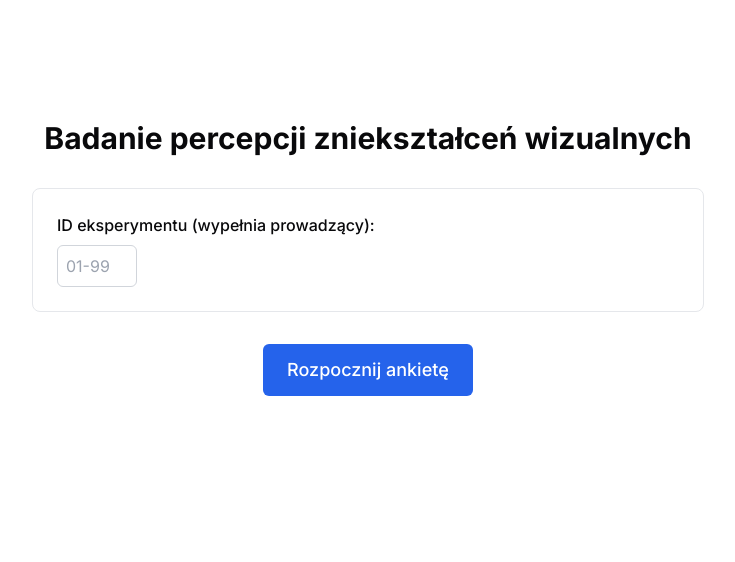
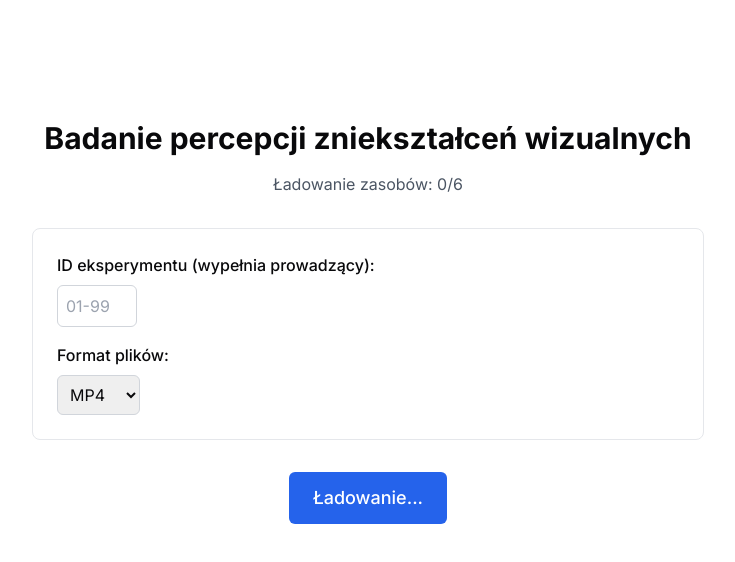
Before and after one commit to m3h0w/webapp-mds, a Next.js app: page /survey in a window 1280 px wide. Shown: the top 562 px of the page, without its empty margins (272-1007 px from the left). Built offline with nearby package versions, Linux system fonts and the light colour scheme.

Commit message:
Add format selection

```diff
--- a/src/app/survey/components/ComparisonQuestion.tsx
+++ b/src/app/survey/components/ComparisonQuestion.tsx
@@ -35,6 +35,31 @@ const ComparisonQuestion = ({
       setIsTouched(true);
       onTouch(name);
     }
+  };
+
+  const renderMedia = (src: string, alt: string) => {
+    const isVideo = src.toLowerCase().endsWith('.mp4');
+
+    return isVideo ? (
+      <video
+        autoPlay
+        loop
+        muted
+        playsInline
+        className="absolute inset-0 size-full rounded-lg object-cover"
+      >
+        <source src={src} type="video/mp4" />
+      </video>
+    ) : (
+      <Image
+        src={src}
+        alt={alt}
+        fill
+        className="rounded-lg object-cover"
+        loading={'lazy'}
+        unoptimized={true}
+      />
+    );
   };
 
   return (
@@ -133,14 +158,7 @@ const ComparisonQuestion = ({
               key={`left-${index}`}
               className={`relative aspect-video ${leftMedia.length === 1 ? 'col-span-2 size-full' : ''}`}
             >
-              <Image
-                src={src}
-                alt={`Left comparison ${index + 1}`}
-                fill
-                className="rounded-lg object-cover"
-                loading={'lazy'}
-                unoptimized={true}
-              />
+              {renderMedia(src, `Left comparison ${index + 1}`)}
             </div>
           ))}
         </div>
@@ -154,12 +172,7 @@ const ComparisonQuestion = ({
               key={`right-${index}`}
               className={`relative aspect-video ${rightMedia.length === 1 ? 'col-span-2 size-full' : ''}`}
             >
-              <Image
-                src={src}
-                alt={`Right comparison ${index + 1}`}
-                fill
-                className="rounded-lg object-cover"
-              />
+              {renderMedia(src, `Right comparison ${index + 1}`)}
             </div>
           ))}
         </div>
--- a/src/app/survey/page.tsx
+++ b/src/app/survey/page.tsx
@@ -99,6 +99,7 @@ const QUESTIONS_3 = [
 
 const SurveyPage = () => {
   const [currentPage, setCurrentPage] = useState(0);
+  const [format, setFormat] = useState('mp4');
   const {
     register,
     handleSubmit,
@@ -126,14 +127,22 @@ const SurveyPage = () => {
         ),
       ];
 
-      // replace urls with local urls if localhost
+      // replace urls with local urls if localhost and update format
       if (process.env.NODE_ENV === 'development') {
         shuffledQuestions.forEach((q) => {
           q.media = q.media.map((m) =>
-            m.replace(
-              'https://storage.googleapis.com/dd-vr-gifs/gifs/',
-              'http://localhost:3000/dd/'
-            )
+            m
+              .replace(
+                'https://storage.googleapis.com/dd-vr-gifs/gifs/',
+                `/dd/`
+              )
+              .replace(/\.(gif|mp4|webp)$/, `.${format}`)
+          );
+        });
+      } else {
+        shuffledQuestions.forEach((q) => {
+          q.media = q.media.map((m) =>
+            m.replace(/\.(gif|mp4|webp)$/, `.${format}`)
           );
         });
       }
@@ -148,7 +157,7 @@ const SurveyPage = () => {
       randomizedQuestions2: createNumberedQuestions(QUESTIONS_2),
       randomizedQuestions3: createNumberedQuestions(QUESTIONS_3),
     };
-  }, []);
+  }, [format]);
 
   const onSubmit = (data: FieldValues) => {
     // console.log('Survey results:', data);
@@ -194,6 +203,8 @@ const SurveyPage = () => {
                 setCurrentPage(1);
                 scrollToTop();
               }}
+              format={format}
+              setFormat={setFormat}
             />
           ) : currentPage === 1 ? (
             <Page1
@@ -205,6 +216,7 @@ const SurveyPage = () => {
                 setCurrentPage(2);
                 scrollToTop();
               }}
+              format={format}
             />
           ) : currentPage === 2 ? (
             <Page2
--- a/src/app/survey/steps/0.tsx
+++ b/src/app/survey/steps/0.tsx
@@ -1,4 +1,5 @@
-import { useEffect, useState } from 'react';
+import { env } from 'process';
+import { useEffect, useState, useMemo } from 'react';
 import {
   FieldErrors,
   FieldValues,
@@ -13,16 +14,11 @@ interface Page0Props {
   trigger: UseFormTrigger<FieldValues>;
   onNext: () => void;
   getValues: UseFormGetValues<FieldValues>;
+  format: string;
+  setFormat: (format: string) => void;
 }
 
-const Page0 = ({
-  register,
-  errors,
-  trigger,
-  onNext,
-  getValues,
-}: Page0Props) => {
-  let assetsToPreload = [
+const assetsToPreload = [
   'https://storage.googleapis.com/dd-vr-gifs/gifs/High_strong.gif',
   'https://storage.googleapis.com/dd-vr-gifs/gifs/High_weak.gif',
   'https://storage.googleapis.com/dd-vr-gifs/gifs/Mid_strong.gif',
@@ -31,27 +27,57 @@ const Page0 = ({
   'https://storage.googleapis.com/dd-vr-gifs/gifs/Low_weak.gif',
 ];
 
+const Page0 = ({
+  register,
+  errors,
+  trigger,
+  onNext,
+  getValues,
+  format,
+  setFormat,
+}: Page0Props) => {
+  const [loadedCount, setLoadedCount] = useState(0);
+
+  const formattedAssets = useMemo(() => {
+    let assets = assetsToPreload.map((asset) =>
+      asset.replace('.gif', `.${format}`)
+    );
+
     if (process.env.NODE_ENV === 'development') {
-    assetsToPreload = assetsToPreload.map((asset) =>
-      asset.replace(
-        'https://storage.googleapis.com/dd-vr-gifs/gifs/',
-        'http://localhost:3000/dd/'
-      )
+      assets = assets.map((asset) =>
+        asset.replace('https://storage.googleapis.com/dd-vr-gifs/gifs/', `/dd/`)
       );
     }
+    return assets;
+  }, [format]);
 
-  const [loadedCount, setLoadedCount] = useState(0);
-  const totalAssets = assetsToPreload.length;
+  const totalAssets = formattedAssets.length;
 
   useEffect(() => {
-    assetsToPreload.forEach((asset) => {
+    setLoadedCount(0); // Reset counter when format changes
+
+    formattedAssets.forEach((asset) => {
+      if (format === 'mp4') {
+        const video = document.createElement('video');
+        video.preload = 'auto';
+        video.onloadeddata = () => {
+          setLoadedCount((prev) => prev + 1);
+        };
+        video.onerror = (e) => {
+          console.error('Error loading video:', asset, e);
+        };
+        console.log('preloading', asset);
+        video.src = asset;
+      } else {
         const img = new Image();
         img.onload = () => {
           setLoadedCount((prev) => prev + 1);
         };
+        console.log('preloading', asset);
         img.src = asset;
+      }
     });
-  }, []);
+  }, [format, formattedAssets]);
 
   const handleNext = async () => {
     const isValid = await trigger('experiment_id');
@@ -96,6 +122,21 @@ const Page0 = ({
             {errors.experiment_id.message as string}
           </p>
         )}
+
+        <div className="mt-4">
+          <label htmlFor="format" className="mb-2 block font-medium">
+            Format plików:
+          </label>
+          <select
+            value={format}
+            onChange={(e) => setFormat(e.target.value)}
+            className="rounded-md border border-gray-300 p-2"
+          >
+            <option value="mp4">MP4</option>
+            <option value="gif">GIF</option>
+            <option value="webp">WebP</option>
+          </select>
+        </div>
       </div>
 
       <div className="mt-8 flex justify-center">
--- a/src/app/survey/steps/1.tsx
+++ b/src/app/survey/steps/1.tsx
@@ -8,7 +8,6 @@ import {
 import { useMemo, useState } from 'react';
 
 import ComparisonQuestion from '../components/ComparisonQuestion';
-import { index } from 'd3';
 
 interface Page1Props {
   register: UseFormRegister<FieldValues>;
@@ -16,6 +15,7 @@ interface Page1Props {
   trigger: UseFormTrigger<FieldValues>;
   onNext: () => void;
   getValues: UseFormGetValues<FieldValues>;
+  format: string;
 }
 
 const Page1 = ({
@@ -24,6 +24,7 @@ const Page1 = ({
   trigger,
   onNext,
   getValues,
+  format,
 }: Page1Props) => {
   const [touchedFields, setTouchedFields] = useState<Set<string>>(new Set());
 
@@ -35,18 +36,18 @@ const Page1 = ({
     const isLocalhost = process.env.NODE_ENV === 'development';
     const media1 = [
       isLocalhost
-        ? 'http://localhost:3000/dd/High_strong.gif'
-        : 'https://storage.googleapis.com/dd-vr-gifs/gifs/High_strong.gif',
+        ? `/dd/High_strong.${format}`
+        : `https://storage.googleapis.com/dd-vr-gifs/gifs/High_strong.${format}`,
     ];
     const media2 = [
       isLocalhost
-        ? 'http://localhost:3000/dd/Mid_strong.gif'
-        : 'https://storage.googleapis.com/dd-vr-gifs/gifs/Mid_strong.gif',
+        ? `/dd/Mid_strong.${format}`
+        : `https://storage.googleapis.com/dd-vr-gifs/gifs/Mid_strong.${format}`,
     ];
     const media3 = [
       isLocalhost
-        ? 'http://localhost:3000/dd/Low_strong.gif'
-        : 'https://storage.googleapis.com/dd-vr-gifs/gifs/Low_strong.gif',
+        ? `/dd/Low_strong.${format}`
+        : `https://storage.googleapis.com/dd-vr-gifs/gifs/Low_strong.${format}`,
     ];
     const questionData = [
       {
--- a/src/app/survey/steps/2.tsx
+++ b/src/app/survey/steps/2.tsx
@@ -83,6 +83,33 @@ const Page2 = ({
     }, 1000);
   };
 
+  const renderMedia = (src: string, alt: string, index: number) => {
+    const isVideo = src.toLowerCase().endsWith('.mp4');
+
+    return isVideo ? (
+      <video
+        autoPlay
+        loop
+        muted
+        playsInline
+        className="absolute inset-0 size-full rounded-lg object-cover"
+      >
+        <source src={src} type="video/mp4" />
+      </video>
+    ) : (
+      <Image
+        src={src}
+        alt={alt}
+        fill
+        className="rounded-lg object-cover"
+        priority={index < 3}
+        loading={index < 3 ? 'eager' : 'lazy'}
+        unoptimized={true}
+        key={'2' + alt + index + refreshKey + 'image'}
+      />
+    );
+  };
+
   return (
     <div className="flex h-[98vh]" key={refreshKey}>
       {/* Left side - GIFs (2/3 width) */}
@@ -103,18 +130,7 @@ const Page2 = ({
               <div className="absolute left-2 top-2 z-10 flex size-8 items-center justify-center rounded-full border border-gray-300 bg-white shadow-md">
                 <span className="text-lg font-bold text-black">{q.number}</span>
               </div>
-              {imagesVisible && (
-                <Image
-                  src={q.media[0]}
-                  alt={q.name}
-                  fill
-                  className="rounded-lg object-cover"
-                  priority={index < 3}
-                  loading={index < 3 ? 'eager' : 'lazy'}
-                  unoptimized={true}
-                  key={'2' + q.name + index + refreshKey + 'image'}
-                />
-              )}
+              {imagesVisible && renderMedia(q.media[0], q.name, index)}
             </div>
           ))}
         </div>
--- a/src/app/survey/steps/3.tsx
+++ b/src/app/survey/steps/3.tsx
@@ -77,6 +77,33 @@ const Page3 = ({
     return questions.every((q) => touchedFields.has(q.name));
   }, [touchedFields, questions]);
 
+  const renderMedia = (src: string, alt: string, index: number) => {
+    const isVideo = src.toLowerCase().endsWith('.mp4');
+
+    return isVideo ? (
+      <video
+        autoPlay
+        loop
+        muted
+        playsInline
+        className="absolute inset-0 size-full rounded-lg object-cover"
+      >
+        <source src={src} type="video/mp4" />
+      </video>
+    ) : (
+      <Image
+        src={src}
+        alt={alt}
+        fill
+        className="rounded-lg object-cover"
+        priority={index < 3}
+        loading={index < 3 ? 'eager' : 'lazy'}
+        unoptimized={true}
+        key={'3' + alt + index + refreshKey + 'image'}
+      />
+    );
+  };
+
   return (
     <div className="flex h-[98vh]" key={refreshKey}>
       {/* Left side - GIFs (2/3 width) */}
@@ -97,18 +124,7 @@ const Page3 = ({
               <div className="absolute left-2 top-2 z-10 flex size-8 items-center justify-center rounded-full border border-gray-300 bg-white shadow-md">
                 <span className="text-lg font-bold text-black">{q.number}</span>
               </div>
-              {imagesVisible && (
-                <Image
-                  src={q.media[0]}
-                  alt={q.name}
-                  fill
-                  className="rounded-lg object-cover"
-                  priority={index < 3}
-                  loading={index < 3 ? 'eager' : 'lazy'}
-                  unoptimized={true}
-                  key={'3' + q.name + index + refreshKey + 'image'}
-                />
-              )}
+              {imagesVisible && renderMedia(q.media[0], q.name, index)}
             </div>
           ))}
         </div>
```
Lines whose indentation alone changed are shown as unchanged.
